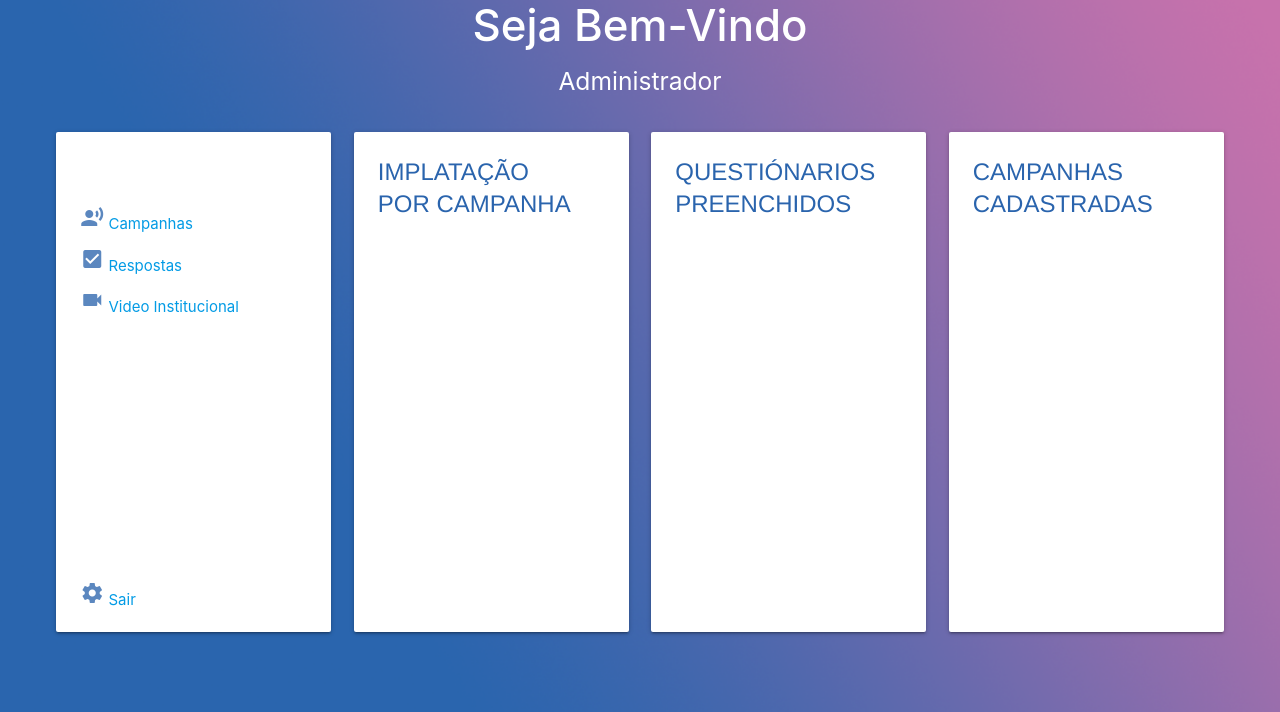
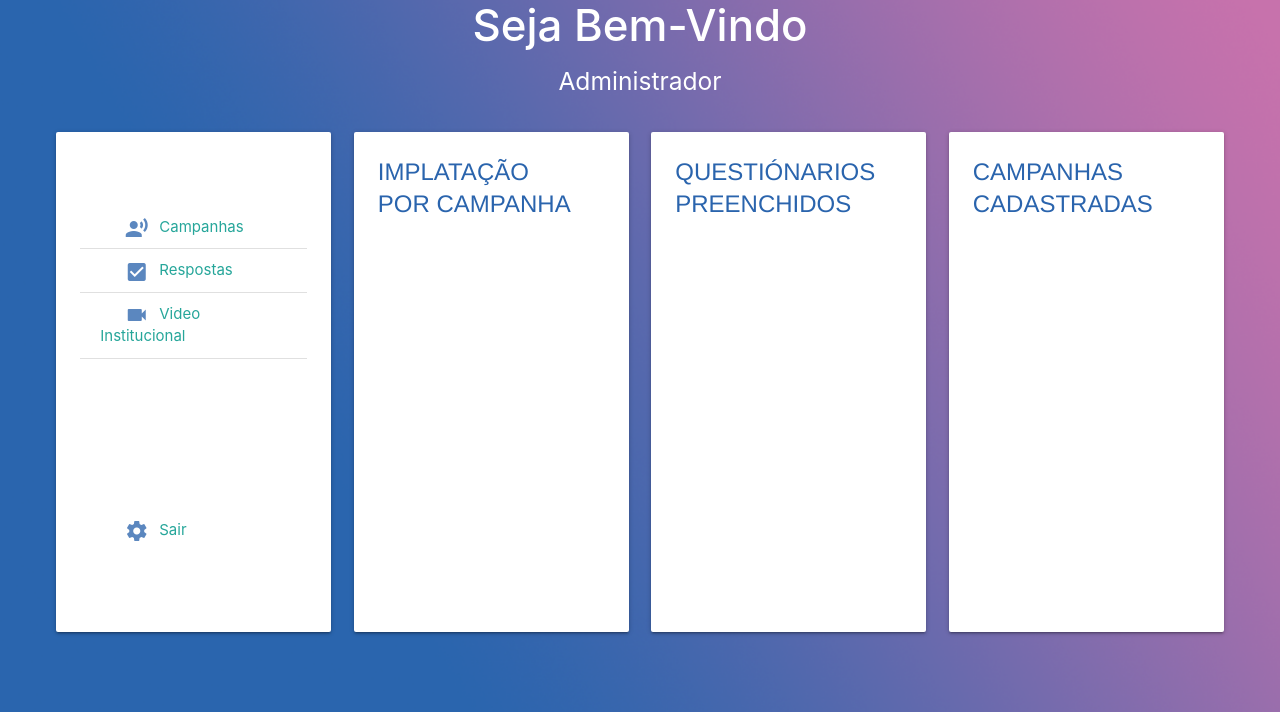
Before and after one commit to jumplabel-com-br/Escala7, a PHP site: page /Home.php in a window 1280 px wide. Shown: the part 139-851 px from the top of the page. Run offline with PHP 8.4, Linux system fonts and the light colour scheme; the visitor is signed in with stand-in values (Sample User, id 1); tables that the repository leaves empty or names only in its code hold one stand-in row (values such as "Sample post"); some libraries are stand-ins or nearby versions.

Commit message:
versionamento

```diff
--- a/Campanhas.php
+++ b/Campanhas.php
@@ -163,8 +163,8 @@ session_start();
 	<input type="hidden" name="UserRegistration" id="UserRegistration" value="<?=$_SESSION['User']?>">
 	<input type="hidden" name="UserInactivity" id="UserInactivity" value="<?=$_SESSION['User']?>">
 	<?php
-	if (isset($_SESSION["IC"])) {
-		echo "<input type='hidden' name='IC' id='IC' value=".$_SESSION["IC"].">";
+	if ($_SESSION["UserType"] == 0) {
+		echo "<input type='hidden' name='IdUser' id='IdUser' value=".$_SESSION["IdUser"].">";
 	}
 	?>
 	<!-- Compiled and minified JavaScript -->
--- a/GenericFunctions.php
+++ b/GenericFunctions.php
@@ -30,6 +30,8 @@ function validLogin($sql, $link){
 
 		if (isset($dados_usuario['CPF'])) {
 			$_SESSION["User"] = $dados_usuario['CPF'];
+			$_SESSION["Email"] = $dados_usuario['Email'];
+			$_SESSION["IdUser"] = $dados_usuario['Id'];
 			echo 'true';
 			return true;
 		}else{;
--- a/Home.php
+++ b/Home.php
@@ -3,9 +3,10 @@ session_start();
 require_once('conn.php');
 
 $user = isset($_SESSION['User']) ? $_SESSION['User'] : '';
+$Email = isset($_SESSION["Email"]) ? $_SESSION["Email"] : '';
 $objBd = new db();
 $link = $objBd->conecta_mysql();
-$sql = "select CPF from escala75_Easy7.Users where CPF = '$user'";
+$sql = "select CPF, Email, UserType from escala75_Easy7.Users where Email = '$Email'";
 
 //echo $sql;
 //die;
@@ -14,8 +15,11 @@ $sql = "select CPF from escala75_Easy7.Users where CPF = '$user'";
 $result = mysqli_query($link, $sql);
 $dados_usuario = mysqli_fetch_array($result);
 
-		if (!isset($dados_usuario['CPF']) || empty($dados_usuario['CPF'])) {
+		if (!isset($dados_usuario['Email']) || empty($dados_usuario['Email'])) {
 			header('Location: Error.php');
+		}else {
+			global $_SESSION;
+			$dados_usuario['UserType'] == 1 ? $_SESSION["UserType"] = 1 : $_SESSION["UserType"] = 0;
 		}
 ?>
 
--- a/Index.php
+++ b/Index.php
@@ -278,7 +278,7 @@ if (empty($getType)) {
 			}
 
 
-			let sql = `select CPF, Senha from escala75_Easy7.Users where Email = '${$('#autocomplete-input-usuario').val()}'`
+			let sql = `select Id, CPF, Senha, Email from escala75_Easy7.Users where Email = '${$('#autocomplete-input-usuario').val()}'`
 			let option = 'validLogin';
 
 			getType == 'adm' ? sql += ` and Senha = '${$('#autocomplete-input-password').val()}'` : '';
--- a/Respostas.php
+++ b/Respostas.php
@@ -56,8 +56,8 @@ session_start();
 	<input type="hidden" name="UserRegistration" id="UserRegistration" value="<?=$_SESSION['User']?>">
 	<input type="hidden" name="UserInactivity" id="UserInactivity" value="<?=$_SESSION['User']?>">
 	<?php
-		if (isset($_SESSION["IC"])) {
-			echo "<input type='hidden' name='IC' id='IC' value=".$_SESSION["IC"].">";
+		if ($_SESSION["UserType"] == 0) {
+			echo "<input type='hidden' name='IdUser' id='IdUser' value=".$_SESSION["IdUser"].">";
 		}
 	?>
 	<!-- Compiled and minified JavaScript -->
--- a/css/style.css
+++ b/css/style.css
@@ -307,3 +307,7 @@ input[type=text]:not(.browser-default):focus:not([readonly]) + label.c-blue,
 	background-color: #e5554e;
 	color: #fff;
 }
+
+.collection{
+	border: 0px;
+}
--- a/nav.php
+++ b/nav.php
@@ -1,26 +1,41 @@
 <div class="col s12 m3">
 	<div class="card white card-home">
 		<div class="card-content white-text">
-			<ul class="list-ul-organize">
-				<li class="li-icon"><a href="#"> &nbsp;</a></li>
+			<div class="collection">
+				<a href="#" class="collection-item" style="border-bottom: 0px;">
+					<span class="left badge">
+						&nbsp;
+					</span>
+					&nbsp;
+				</a>
 				<?php
-				if (!isset($_SESSION["IC"])) {
+				if ($_SESSION["UserType"] == 1) {
 					echo '
-					<li class="li-icon" title="Usuários">
-						<a href="Usuarios.php"><i class="material-icons i-default">account_circle</i> Usuários</a>
-					</li>
-					';
+				<a href="Usuarios.php" class="collection-item">
+					<span class="left badge">
+						<i class="material-icons i-default">account_circle</i>
+					</span>
+					Usuários
+				</a>';
 				}
 				?>
-				<li class="li-icon" title="Campanhas">
-					<a href="Campanhas.php"><i class="material-icons i-default">record_voice_over</i> Campanhas</a>
-				</li>
+
+				<a href="Campanhas.php" class="collection-item">
+					<span class="left badge">
+						<i class="material-icons i-default">record_voice_over</i>
+					</span>
+					Campanhas
+				</a>
+
 				<?php
-				if (!isset($_SESSION["IC"])) {
+				if ($_SESSION["UserType"] == 1) {
 					echo '
-					<li class="li-icon dropdown-trigger" title="Questionário" href="#dropdownQuestionario">
-						<a href="#"><i class="material-icons i-default">assignment</i> Questionários</a>
-					</li>
+				<a href="#dropdownQuestionario" class="collection-item li-icon dropdown-trigger">
+					<span class="left badge">
+						<i class="material-icons i-default">assignment</i>
+					</span>
+					Questionários
+				</a>
 				<ul id="dropdownQuestionario" class="dropdown-content">
 					<li>
 						<a href="Questionario.php">Questionários</a>
@@ -33,16 +48,25 @@
 				}
 				?>
 
-				<li class="li-icon" title="Respostas"><a href="Respostas.php">
-					<i class="material-icons i-default">check_box</i> Respostas</a>
-				</li>
-				<li class="li-icon" title="Video Institucional">
-					<a href="VideoInstitucional.php"><i class="material-icons i-default">videocam</i> Video Institucional</a>
-				</li>
-				<li class="li-icon sair" title="Sair">
-					<a onclick="logoff();"><i class="material-icons i-default">settings</i> Sair</a>
-				</li>
-			</ul>
+				<a href="Respostas.php" class="collection-item">
+					<span class="left badge">
+						<i class="material-icons i-default">check_box</i>
+					</span>
+					Respostas
+				</a>
+				<a href="VideoInstitucional.php" class="collection-item">
+					<span class="left badge">
+						<i class="material-icons i-default">videocam</i>
+					</span>
+					Video Institucional
+				</a>
+				<a onclick="logoff();" class="collection-item" style="bottom: 0;margin-top: 150px;">
+					<span class="left badge">
+						<i class="material-icons i-default">settings</i>
+					</span>
+					Sair
+				</a>
 			</div>
 		</div>
 	</div>
+</div>
```
Also changed, not shown: js/Campanhas/Campanhas.js (+20 -5 lines), js/Respostas/Respostas.js (+21 -9 lines). Lines whose indentation alone changed are shown as unchanged.
